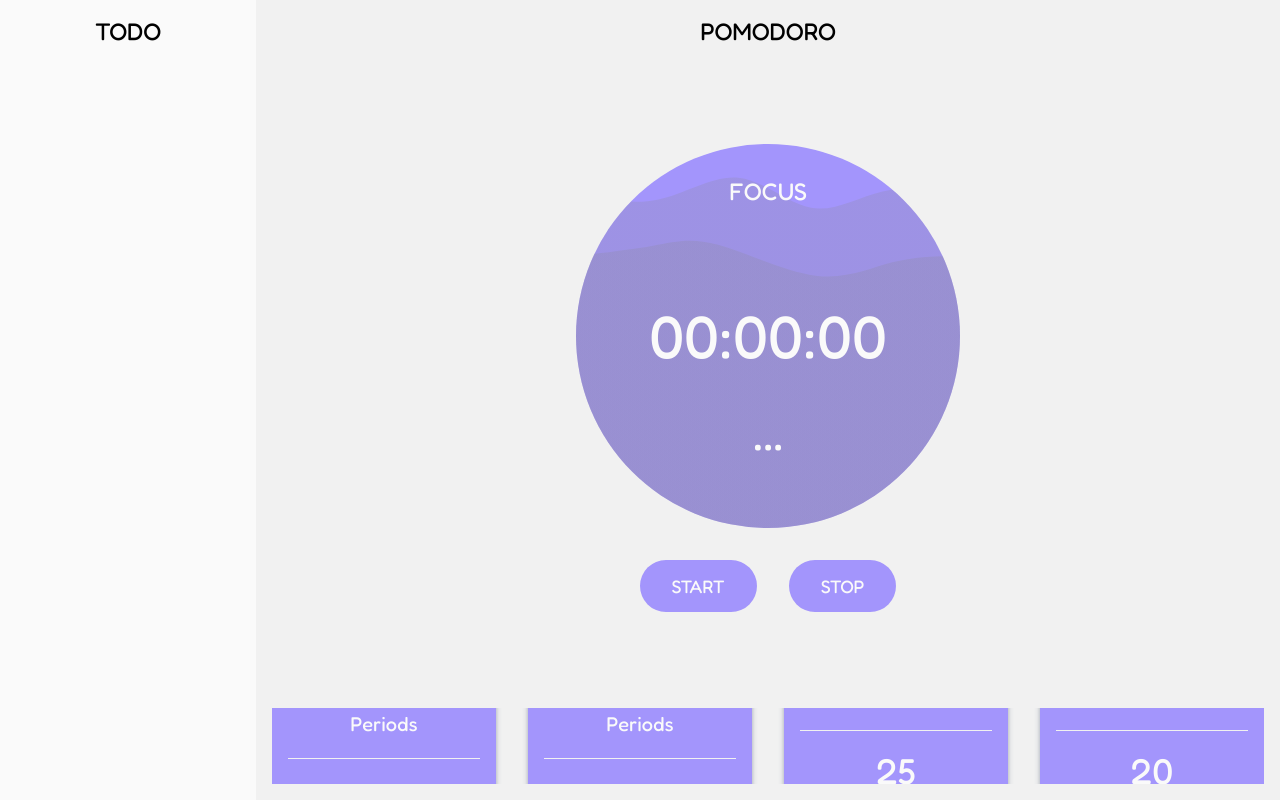
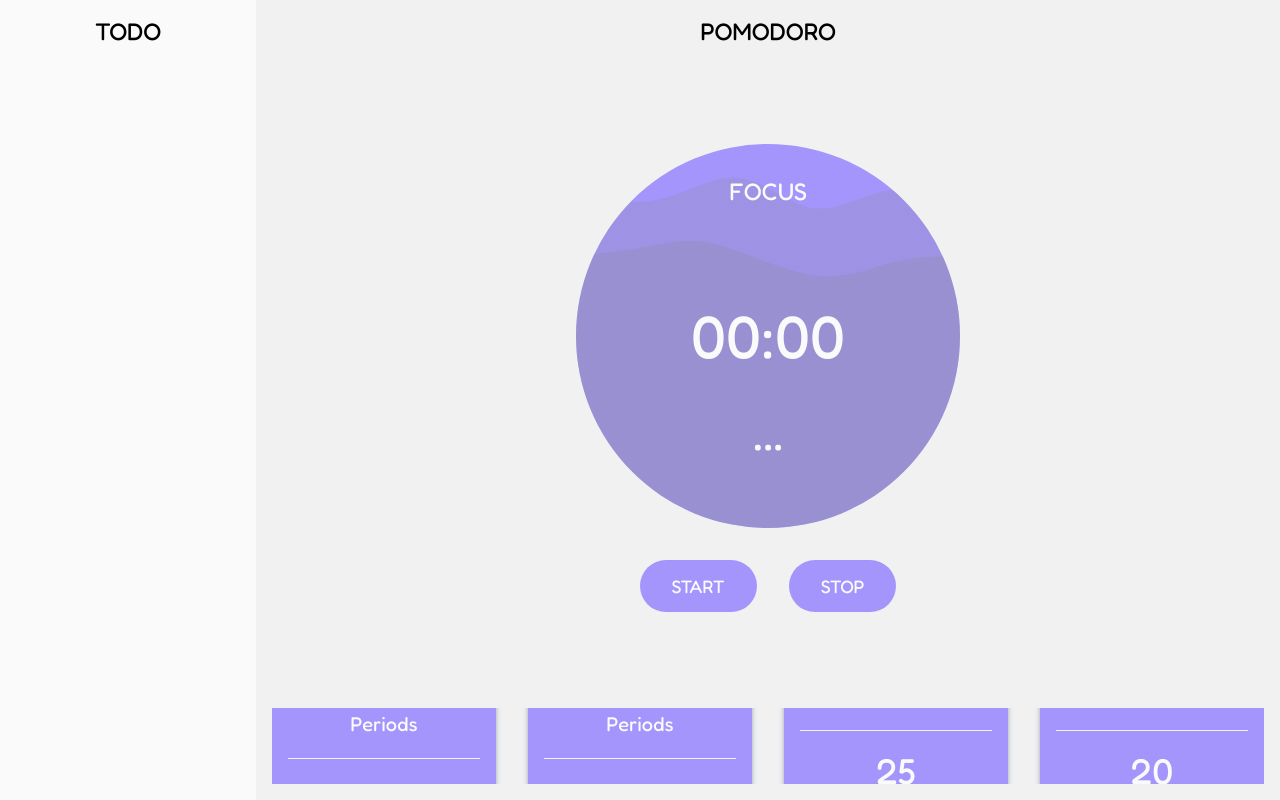
Before and after one commit to vChrisL/Pomodor, a React (Vite) app: page / in a window 1280 px wide. Built offline with nearby package versions, Linux system fonts and the light colour scheme.

Commit message:
added displayTimer function to not display hours if it is zero

```diff
--- a/src/components/TimerComponent.tsx
+++ b/src/components/TimerComponent.tsx
@@ -28,6 +28,18 @@ export function TimerComponent({time}: TimerProps) {
     setFocusTimer(new Time(newFocusTime[0], newFocusTime[1], newFocusTime[2]));
     setBreakTimer(new Time(newBreakTime[0], newBreakTime[1], newBreakTime[2]))
     setShowSettings(!showSettings)
+  }
+
+  /**
+   * Handles displaying the timer in the proper format
+   */
+  function displayTimer(): string {
+    // Do not display hours if hours is zero
+    if(time.getHours === 0) {
+      return `${time.getMinutesString}:${time.getSecondsString}`;
+    }
+
+    return `${time.getHoursString}:${time.getMinutesString}:${time.getSecondsString}`;
   }
 
   return (
@@ -75,7 +87,7 @@ export function TimerComponent({time}: TimerProps) {
         <p
           className={"text-6xl absolute top-1/2 right-1/2 translate-x-1/2 -translate-y-1/2 text-[var(--secondary-bg-color)]"}
         >
-          {time.getHoursString}:{time.getMinutesString}:{time.getSecondsString}
+          {displayTimer()}
         </p>
 
         <button
```
